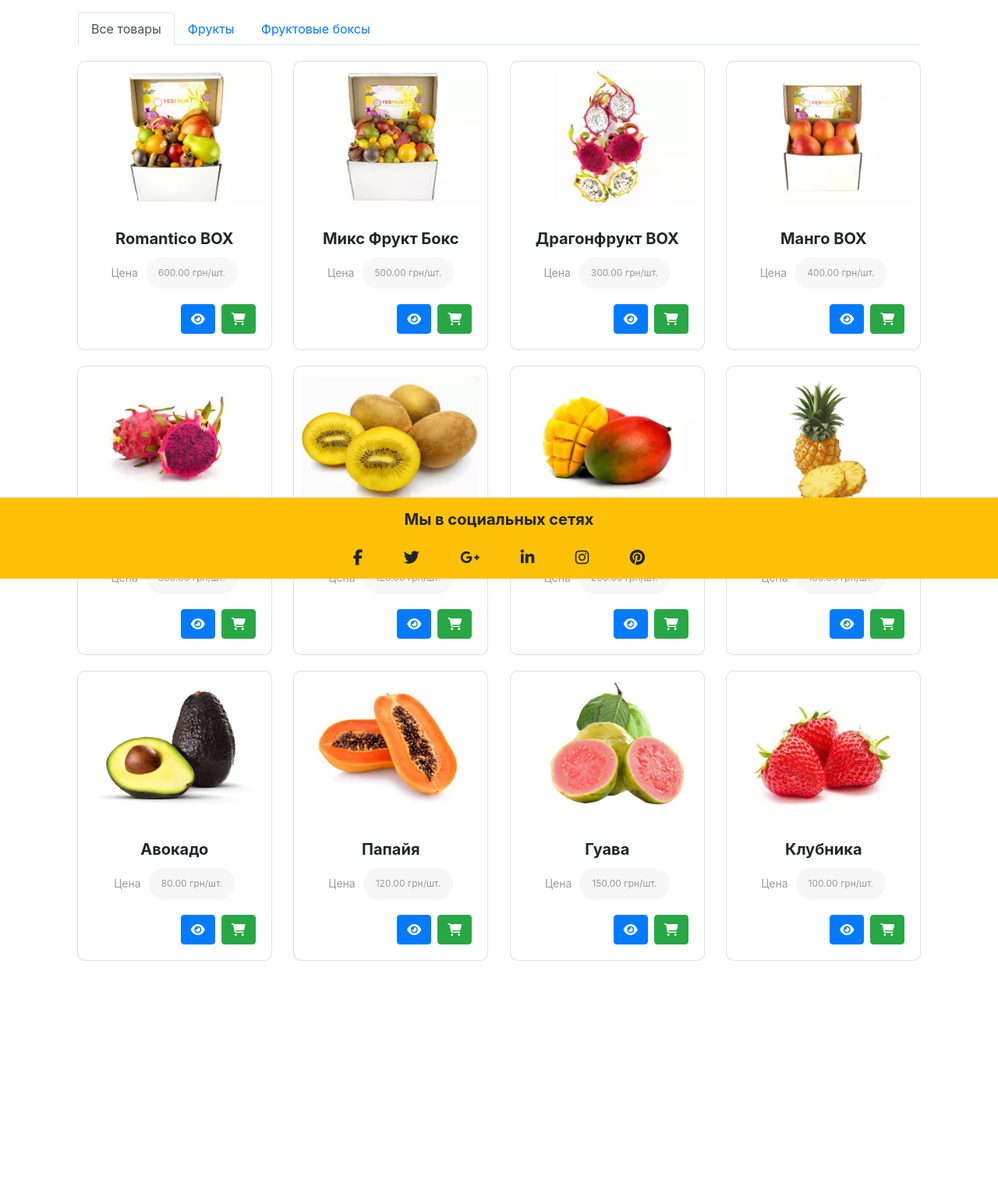
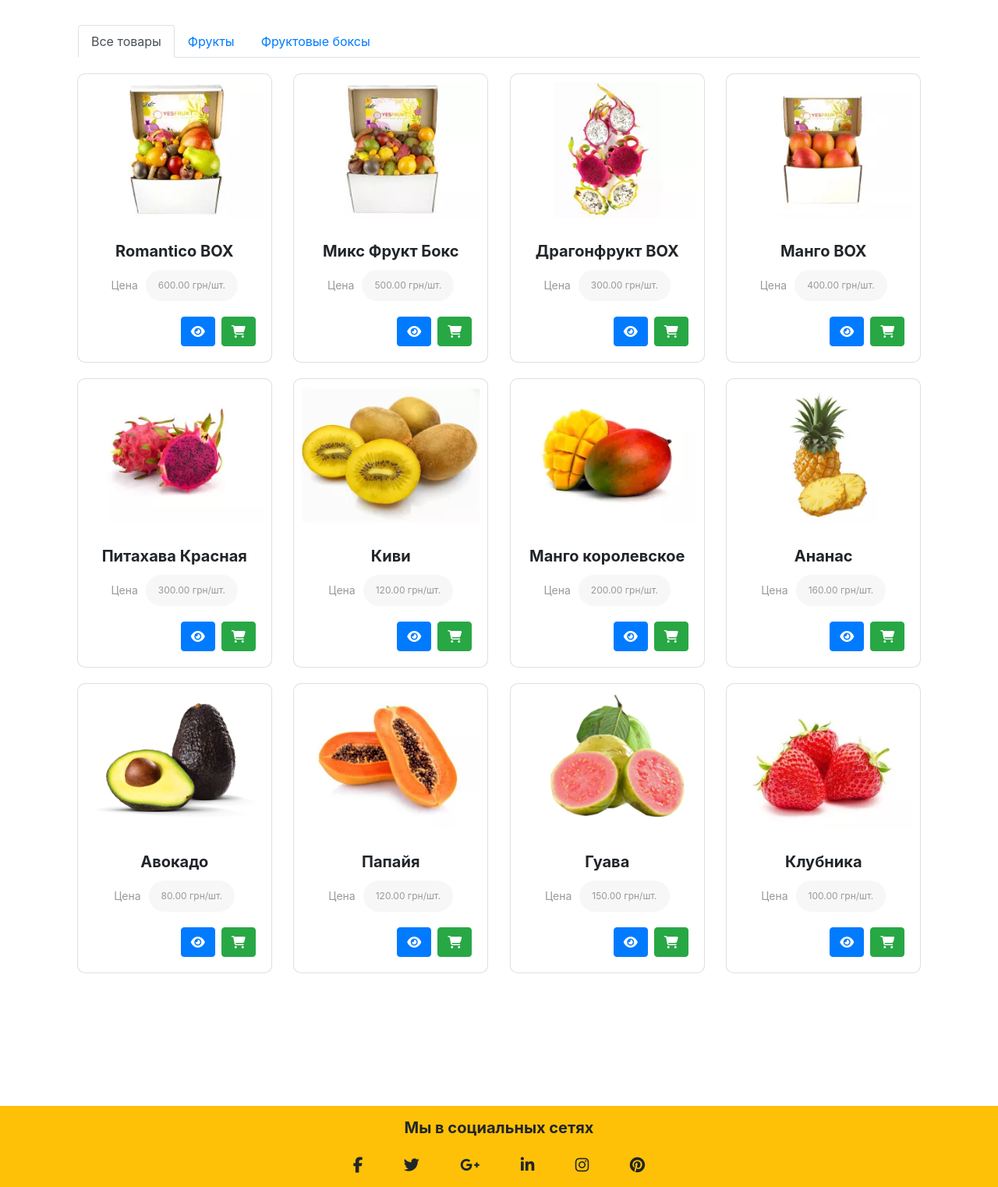
Before and after one commit to andriymurovanyi/fruits_shop, a Django app: page / in a window 1280 px wide. Shown: the part 58-1580 px from the top of the page at 78% size. Before the commit the page ends 1290 px from the top, so only its background shows below. Run offline with Django 3.2, Linux system fonts and the light colour scheme; data comes from the database, SQL or seed files in the repository; both versions use the stored data as it was after the commit; some libraries are stand-ins or nearby versions.

Commit message:
fix some bugs

```diff
--- a/main/static/main/css/index.css
+++ b/main/static/main/css/index.css
@@ -2,6 +2,17 @@
     margin: 0;
     padding: 0;
     box-sizing: border-box;
+}
+
+.wrapper {
+    overflow: hidden;
+    display: flex;
+    flex-direction: column;
+    min-height: 100vh;
+}
+
+.footer {
+    margin-top: auto;
 }
 
 .products-list {
--- a/main/templates/main/index.html
+++ b/main/templates/main/index.html
@@ -12,15 +12,14 @@
 </head>
 <body>
 {% include 'main/partials/navbar.html' %}
-<div class="wrapper"></div>
+<div class="wrapper pt-3">
     <div class="container container-fluid content">
         {% block content %} {% endblock %}
     </div>
-    {% if not hide_footer %}
-        <div class="footer">
-            {% include 'main/partials/footer.html' %}
-        </div>
-    {% endif %}
+    <div class="footer">
+        {% include 'main/partials/footer.html' %}
+    </div>
+</div>
 </body>
 
 <script src="https://ajax.googleapis.com/ajax/libs/jquery/3.4.1/jquery.min.js"></script>
--- a/main/templates/main/partials/footer.html
+++ b/main/templates/main/partials/footer.html
@@ -1,4 +1,4 @@
-<footer class="page-footer bg-warning footer fixed-bottom">
+<footer class="page-footer bg-warning footer">
     <div class="container">
         <div class="row pt-3 d-flex justify-content-center">
             <h5>
--- a/main/templates/main/partials/navbar.html
+++ b/main/templates/main/partials/navbar.html
@@ -10,13 +10,13 @@
     <div class="collapse navbar-collapse" id="navbarCollapse">
         <ul class="navbar-nav mr-auto">
             <li class="nav-item">
-                <a class="nav-link text-success" href="#">Доставка и оплата</a>
+                <a class="nav-link text-success" href="#" onclick="return false">Доставка и оплата</a>
             </li>
         </ul>
         <form class="form-inline mt-2 mt-md-0">
             <a id="cart_toggle" class="btn btn-danger mx-2" href="/cart">
                 <i class="fa fa-shopping-cart"></i>
-                <span class='badge badge-warning' id='lblCartCount'>0</span>
+                <span class="badge badge-warning" id="lblCartCount">0</span>
             </a>
             {% if not hide_search %}
                 <form action="/" method="get">
```
Also changed, not shown: db.sqlite3.
